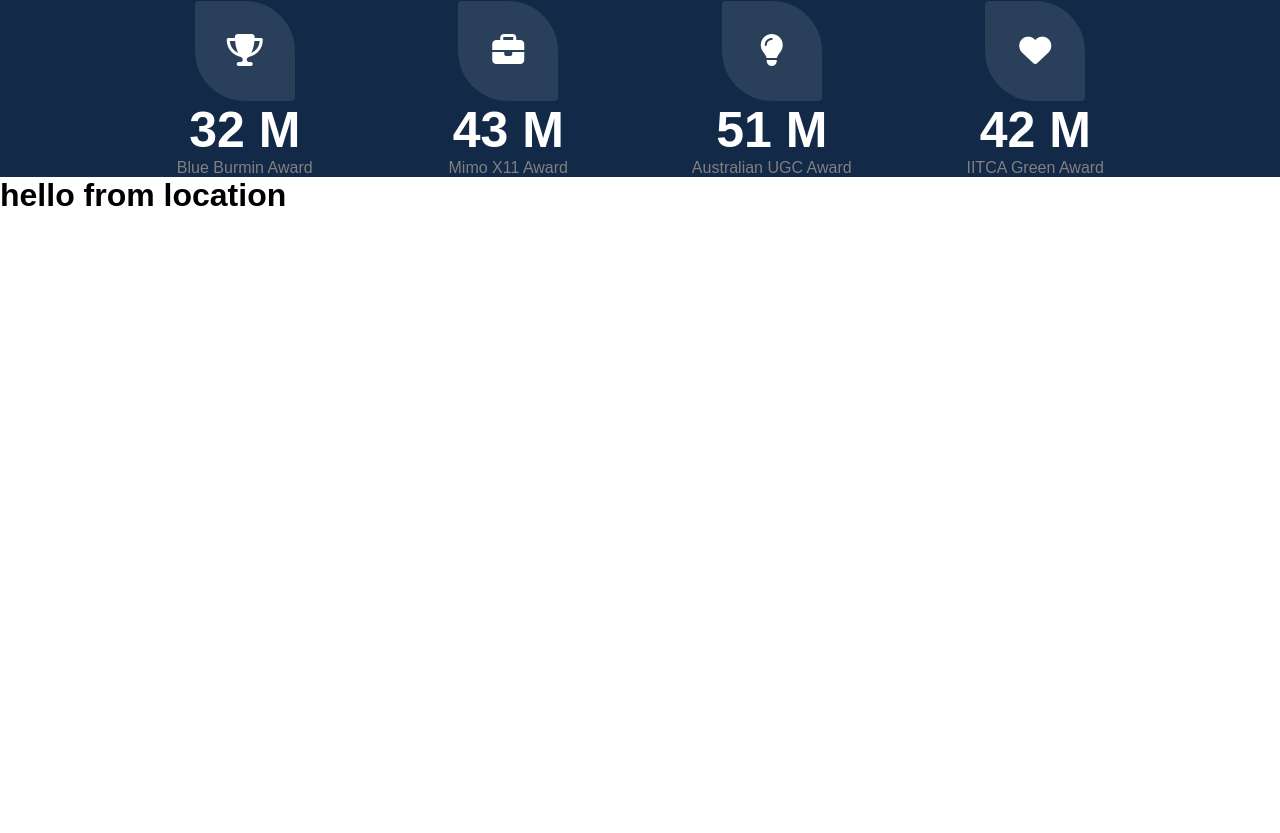
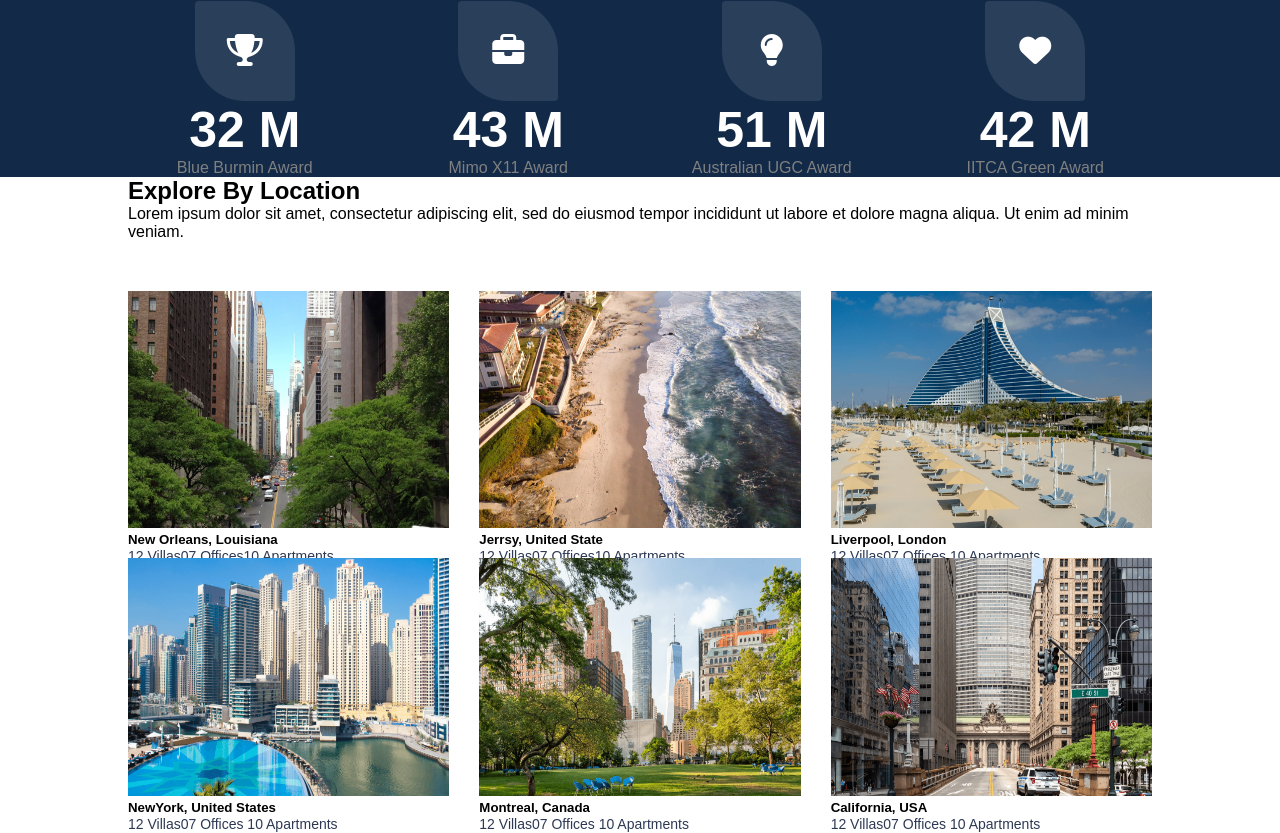
Before and after one commit to anish-pokharel/reales, a React (Create React App) app: page / in a window 1280 px wide. Shown: the part 2180-3013 px from the top of the page. Before the commit the page ends 2394 px from the top, so only its background shows below. Built offline with nearby package versions, Linux system fonts and the light colour scheme.

Commit message:
Loacation design html complete

```diff
--- a/src/components/location/Location.jsx
+++ b/src/components/location/Location.jsx
@@ -1,9 +1,37 @@
 import React from "react";
+import Heading from "../common/Heading";
+import { location } from "../data/Data";
 
 const Location = () => {
   return (
     <>
-      <h1>hello from location</h1>
+      <section className="location padding">
+        <div className="container">
+          <Heading
+            title="Explore By Location"
+            subtitle="Lorem ipsum dolor sit amet, consectetur adipiscing elit, sed do eiusmod tempor incididunt ut labore et dolore magna aliqua. Ut enim ad minim veniam."
+          />
+          <div className="content grid3 mtop">
+            {location.map((val, index) => {
+              return (
+                <>
+                  <div className="box" key={index}>
+                    <img src={val.cover} alt="" />
+                    <div className="overlay">
+                      <h5>{val.name}</h5>
+                      <p>
+                        <label>{val.Villas}</label>
+                        <label>{val.Offices}</label>
+                        <label>{val.Apartments}</label>
+                      </p>
+                    </div>
+                  </div>
+                </>
+              );
+            })}
+          </div>
+        </div>
+      </section>
     </>
   );
 };
```
